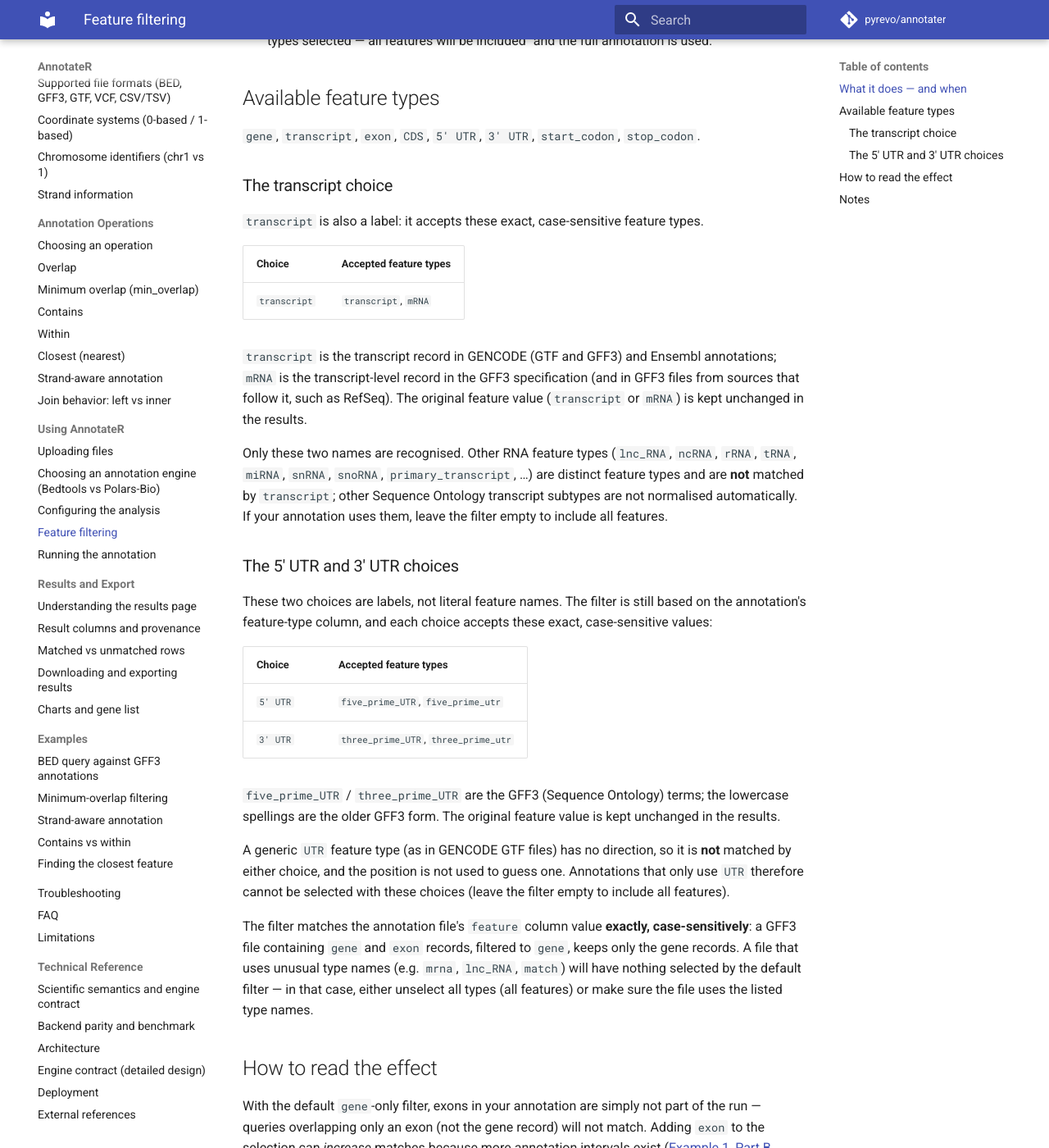
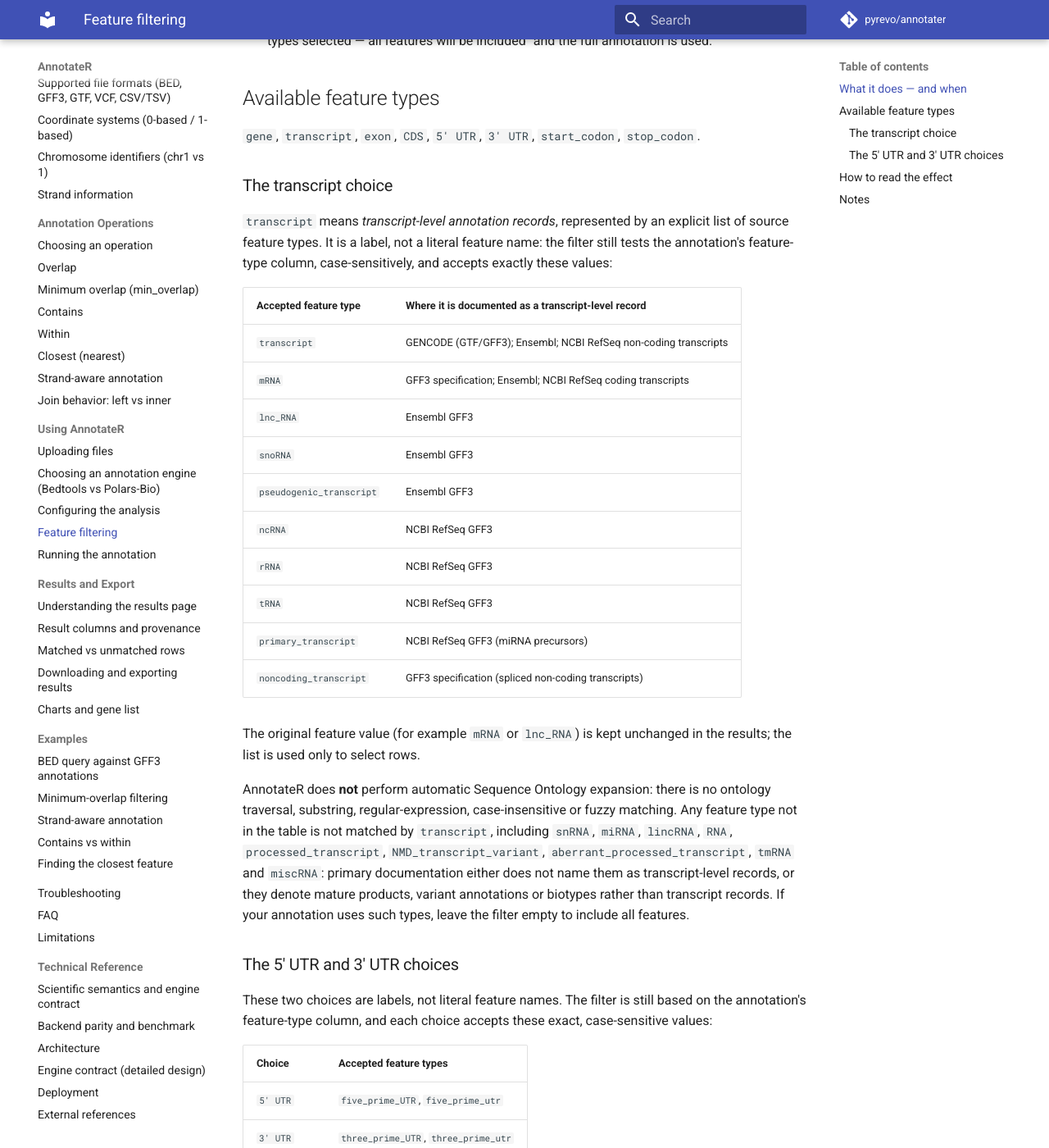
Before and after one commit to JD2112/annotater, an MkDocs documentation site: the page built from docs/using/feature-filtering.md, in a window 1280 px wide and 1400 px high, scrolled down 573 px. Shown: the whole window at 82% size. Built offline with MkDocs 1.6.1 and Material for MkDocs 9.7.7, drawn with Linux system fonts in a browser that asks for light colours; comment, search, counter and statistics services are not loaded.

Commit message:
fix: include documented non-coding transcript feature types
Extend the transcript feature-filter mapping with the transcript-level
feature types named by the Ensembl GFF3 README, NCBI RefSeq GFF3
documentation and the GFF3 specification: lnc_RNA, snoRNA,
pseudogenic_transcript, ncRNA, rRNA, tRNA, primary_transcript and
noncoding_transcript. Ambiguous types (snRNA, miRNA, lincRNA, RNA,
processed_transcript, NMD_transcript_variant, ...) stay excluded.
Source feature values are preserved.

```diff
--- a/docs/using/feature-filtering.md
+++ b/docs/using/feature-filtering.md
@@ -31,25 +31,37 @@ the annotation run.
 
 ### The transcript choice
 
-`transcript` is also a label: it accepts these exact, case-sensitive
-feature types.
+`transcript` means *transcript-level annotation records*, represented by
+an explicit list of source feature types. It is a label, not a literal
+feature name: the filter still tests the annotation's feature-type
+column, case-sensitively, and accepts exactly these values:
 
-| Choice | Accepted feature types |
+| Accepted feature type | Where it is documented as a transcript-level record |
 |---|---|
-| `transcript` | `transcript`, `mRNA` |
+| `transcript` | GENCODE (GTF/GFF3); Ensembl; NCBI RefSeq non-coding transcripts |
+| `mRNA` | GFF3 specification; Ensembl; NCBI RefSeq coding transcripts |
+| `lnc_RNA` | Ensembl GFF3 |
+| `snoRNA` | Ensembl GFF3 |
+| `pseudogenic_transcript` | Ensembl GFF3 |
+| `ncRNA` | NCBI RefSeq GFF3 |
+| `rRNA` | NCBI RefSeq GFF3 |
+| `tRNA` | NCBI RefSeq GFF3 |
+| `primary_transcript` | NCBI RefSeq GFF3 (miRNA precursors) |
+| `noncoding_transcript` | GFF3 specification (spliced non-coding transcripts) |
 
-`transcript` is the transcript record in GENCODE (GTF and GFF3) and
-Ensembl annotations; `mRNA` is the transcript-level record in the GFF3
-specification (and in GFF3 files from sources that follow it, such as
-RefSeq). The original feature value (`transcript` or `mRNA`) is kept
-unchanged in the results.
+The original feature value (for example `mRNA` or `lnc_RNA`) is kept
+unchanged in the results; the list is used only to select rows.
 
-Only these two names are recognised. Other RNA feature types
-(`lnc_RNA`, `ncRNA`, `rRNA`, `tRNA`, `miRNA`, `snRNA`, `snoRNA`,
-`primary_transcript`, …) are distinct feature types and are **not**
-matched by `transcript`; other Sequence Ontology transcript subtypes are
-not normalised automatically. If your annotation uses them, leave the
-filter empty to include all features.
+AnnotateR does **not** perform automatic Sequence Ontology expansion:
+there is no ontology traversal, substring, regular-expression,
+case-insensitive or fuzzy matching. Any feature type not in the table is
+not matched by `transcript`, including `snRNA`, `miRNA`, `lincRNA`,
+`RNA`, `processed_transcript`, `NMD_transcript_variant`,
+`aberrant_processed_transcript`, `tmRNA` and `miscRNA`: primary
+documentation either does not name them as transcript-level records, or
+they denote mature products, variant annotations or biotypes rather than
+transcript records. If your annotation uses such types, leave the filter
+empty to include all features.
 
 ### The 5' UTR and 3' UTR choices
 
```
Also changed, not shown: 2 other files.
